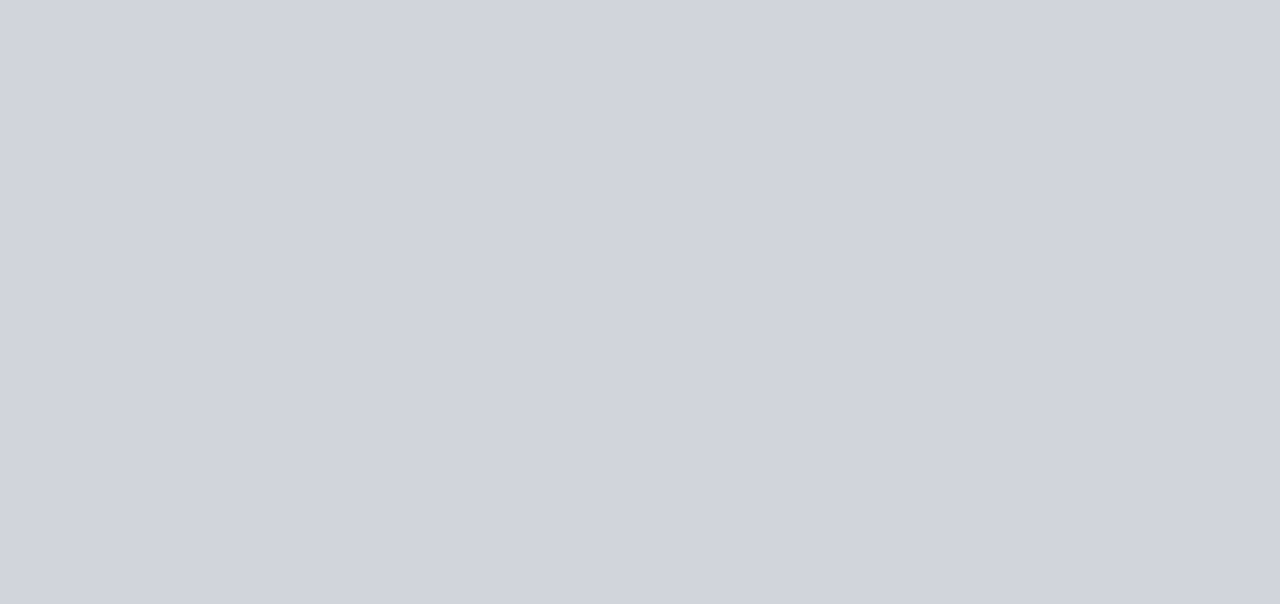
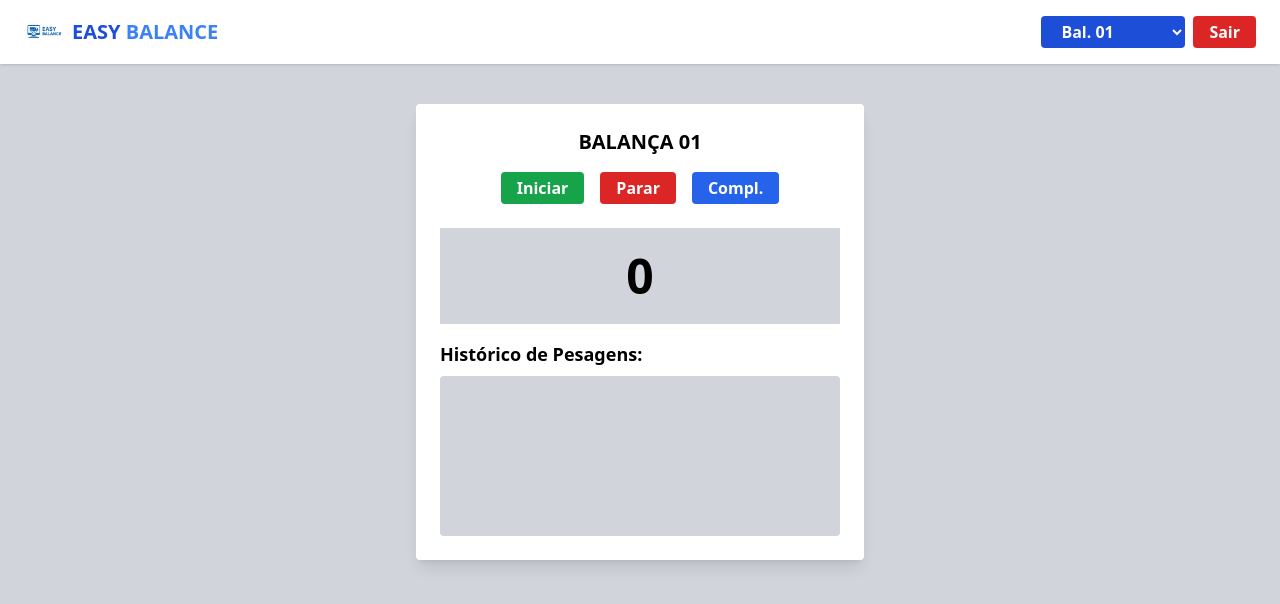
Before and after one commit to AlissonG04/easy-balance-front-end, a React (Vite) app: page /balanca in a window 1280 px wide. Before the commit this address had no page. Shown: the top 604 px of the page. Built offline with nearby package versions, Linux system fonts and the light colour scheme.

Commit message:
criação da tela das balanças e navegação entre elas

```diff
--- a/src/App.jsx
+++ b/src/App.jsx
@@ -8,6 +8,7 @@ import {
 
 import Login from "./pages/Login";
 import Home from "./pages/Home";
+import Balanca from "./pages/Balanca";
 
 function App() {
   return (
@@ -16,6 +17,7 @@ function App() {
         <Route path="/" element={<Navigate to="/login" />} />
         <Route path="/login" element={<Login />} />
         <Route path="/home" element={<Home />} />
+        <Route path="/balanca" element={<Balanca />} />
       </Routes>
     </Router>
   );
--- /dev/null
+++ b/src/pages/Balanca.jsx
@@ -0,0 +1,83 @@
+import React, { useState } from "react";
+import { useNavigate } from "react-router-dom";
+
+const BalancaBox = ({ titulo }) => {
+  return (
+    <div className="bg-white p-6 rounded shadow-lg w-full max-w-md">
+      <h2 className="text-center text-xl font-bold mb-4">{titulo}</h2>
+
+      <div className="flex justify-center space-x-4 mb-6">
+        <button className="bg-green-600 hover:bg-green-700 text-white font-bold px-4 py-1 rounded">
+          Iniciar
+        </button>
+        <button className="bg-red-600 hover:bg-red-700 text-white font-bold px-4 py-1 rounded">
+          Parar
+        </button>
+        <button className="bg-blue-600 hover:bg-blue-700 text-white font-bold px-4 py-1 rounded">
+          Compl.
+        </button>
+      </div>
+
+      <div className="bg-gray-300 text-center text-5xl font-bold py-6 mb-4">
+        0
+      </div>
+
+      <div>
+        <h3 className="text-lg font-semibold mb-2">Histórico de Pesagens:</h3>
+        <div className="bg-gray-300 h-40 rounded p-2 overflow-y-auto" />
+      </div>
+    </div>
+  );
+};
+
+const Balanca = () => {
+  const navigate = useNavigate();
+  const [tipo, setTipo] = useState("Balança 01");
+
+  return (
+    <div className="min-h-screen bg-gray-300">
+      {/* Topo */}
+      <header className="bg-white flex justify-between items-center px-6 py-3 shadow">
+        <div className="flex items-center space-x-2">
+          <img src="/logo.png" alt="Logo" className="w-10" />
+          <h1 className="text-xl font-bold text-blue-700">
+            EASY <span className="text-blue-500">BALANCE</span>
+          </h1>
+        </div>
+
+        <div className="flex items-center space-x-2">
+          <select
+            value={tipo}
+            onChange={(e) => setTipo(e.target.value)}
+            className="bg-blue-700 text-white font-bold px-4 py-1 rounded outline-none"
+          >
+            <option value="Balança 01">Bal. 01</option>
+            <option value="Balança 02">Bal. 02</option>
+            <option value="Simultâneo">Simultâneo</option>
+          </select>
+
+          <button
+            onClick={() => navigate("/login")}
+            className="bg-red-600 hover:bg-red-700 text-white font-bold px-4 py-1 rounded"
+          >
+            Sair
+          </button>
+        </div>
+      </header>
+
+      {/* Conteúdo principal */}
+      <main className="flex justify-center items-start py-10 px-4 gap-8 flex-wrap">
+        {tipo === "Simultâneo" ? (
+          <>
+            <BalancaBox titulo="BALANÇA 01" />
+            <BalancaBox titulo="BALANÇA 02" />
+          </>
+        ) : (
+          <BalancaBox titulo={tipo.toUpperCase()} />
+        )}
+      </main>
+    </div>
+  );
+};
+
+export default Balanca;
--- a/src/pages/Home.jsx
+++ b/src/pages/Home.jsx
@@ -1,9 +1,19 @@
 import React from "react";
+import { useNavigate } from "react-router-dom";
 
 const Home = () => {
+  const navigate = useNavigate();
+
+  const handleGoToBalanca = () => {
+    navigate("/balanca");
+  };
+
+  const handleLogout = () => {
+    navigate("/login");
+  };
+
   return (
     <div className="min-h-screen bg-gray-300">
-      {/* Topo */}
       <header className="bg-white flex justify-between items-center px-6 py-3 shadow">
         <div className="flex items-center space-x-2">
           <img src="/logo.png" alt="Logo Easy Balance" className="w-10" />
@@ -13,7 +23,10 @@ const Home = () => {
         </div>
 
         <nav className="flex space-x-2">
-          <button className="bg-blue-700 hover:bg-blue-800 text-white px-4 py-1 rounded">
+          <button
+            onClick={handleGoToBalanca}
+            className="bg-blue-700 hover:bg-blue-800 text-white px-4 py-1 rounded"
+          >
             Balança
           </button>
           <button className="bg-blue-700 hover:bg-blue-800 text-white px-4 py-1 rounded">
@@ -22,13 +35,15 @@ const Home = () => {
           <button className="bg-blue-700 hover:bg-blue-800 text-white px-4 py-1 rounded">
             Usuários
           </button>
-          <button className="bg-red-600 hover:bg-red-700 text-white px-4 py-1 rounded">
+          <button
+            onClick={handleLogout}
+            className="bg-red-600 hover:bg-red-700 text-white px-4 py-1 rounded"
+          >
             Sair
           </button>
         </nav>
       </header>
 
-      {/* Conteúdo central */}
       <main className="flex justify-center items-center h-[calc(100vh-64px)]">
         <img
           src="/terra-branca.png"
```
